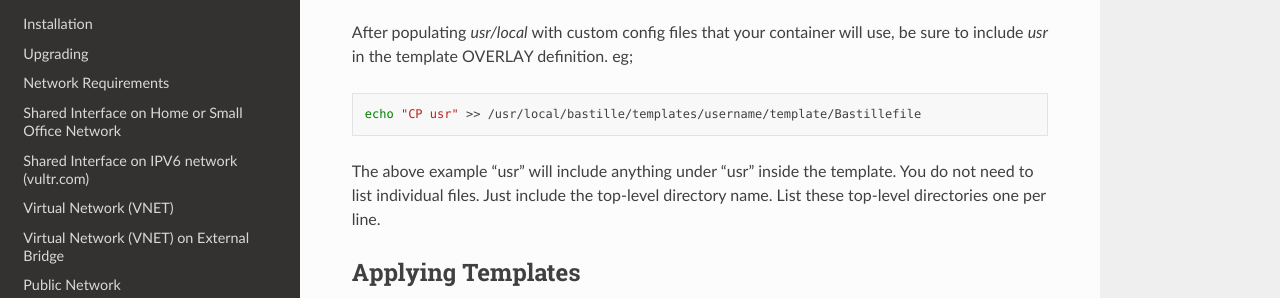
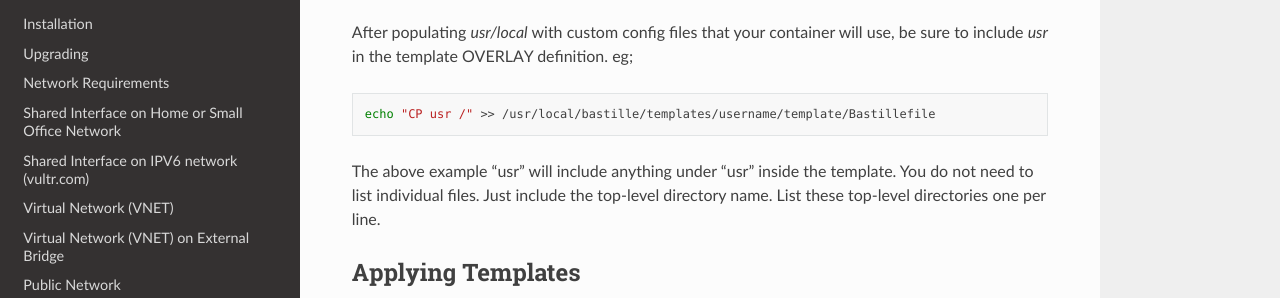
Before and after one commit to BastilleBSD/bastille, a Sphinx documentation site: the page built from docs/chapters/template.rst, in a window 1280 px wide and 900 px high, scrolled down 1173 px. Shown: the part 153-451 px from the top of the window. Built offline with Sphinx 7.4.7 and the Read the Docs theme 2.0.0, drawn with Linux system fonts in a browser that asks for light colours; pages that are not in the unit, such as notebooks, are missing from menus.

```diff
--- a/docs/chapters/template.rst
+++ b/docs/chapters/template.rst
@@ -70,7 +70,7 @@ use, be sure to include `usr` in the template OVERLAY definition. eg;
 
 .. code-block:: shell
 
-  echo "CP usr" >> /usr/local/bastille/templates/username/template/Bastillefile
+  echo "CP usr /" >> /usr/local/bastille/templates/username/template/Bastillefile
 
 The above example "usr" will include anything under "usr" inside the template.
 You do not need to list individual files. Just include the top-level directory
```
